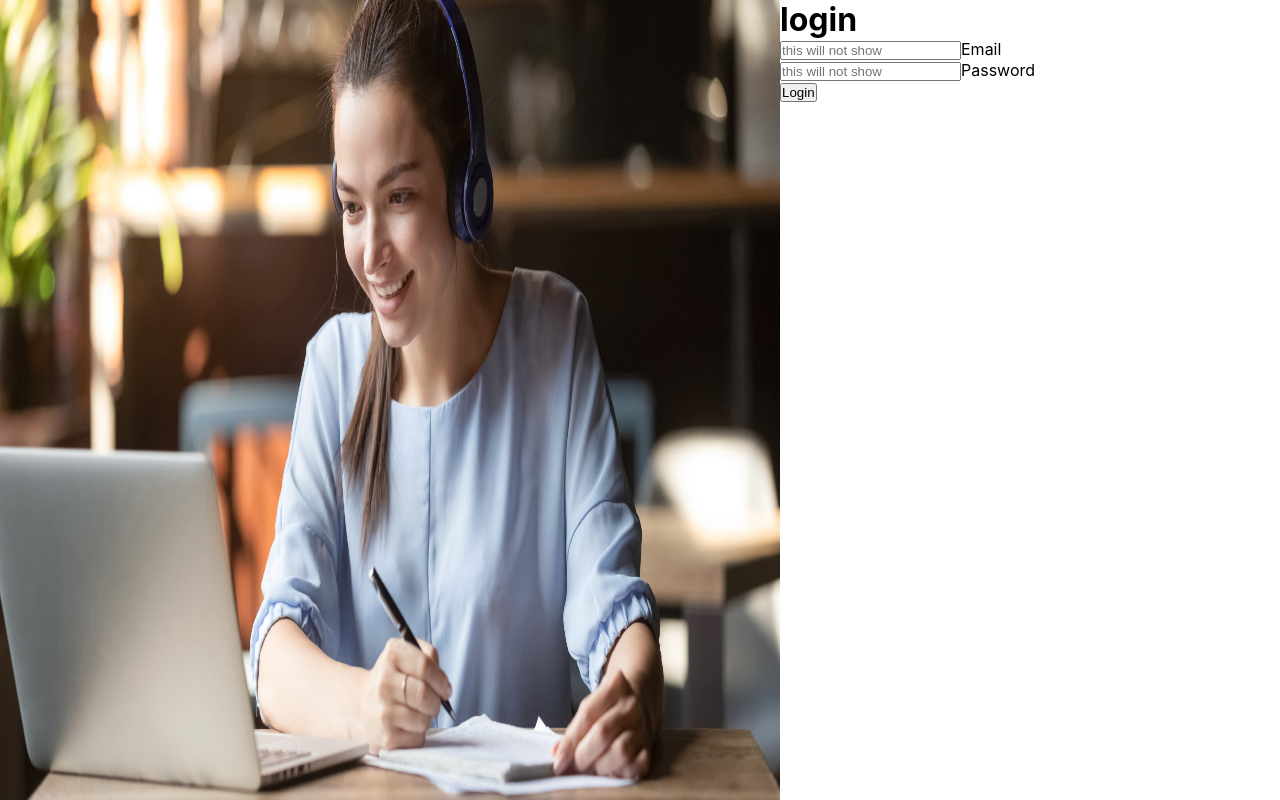
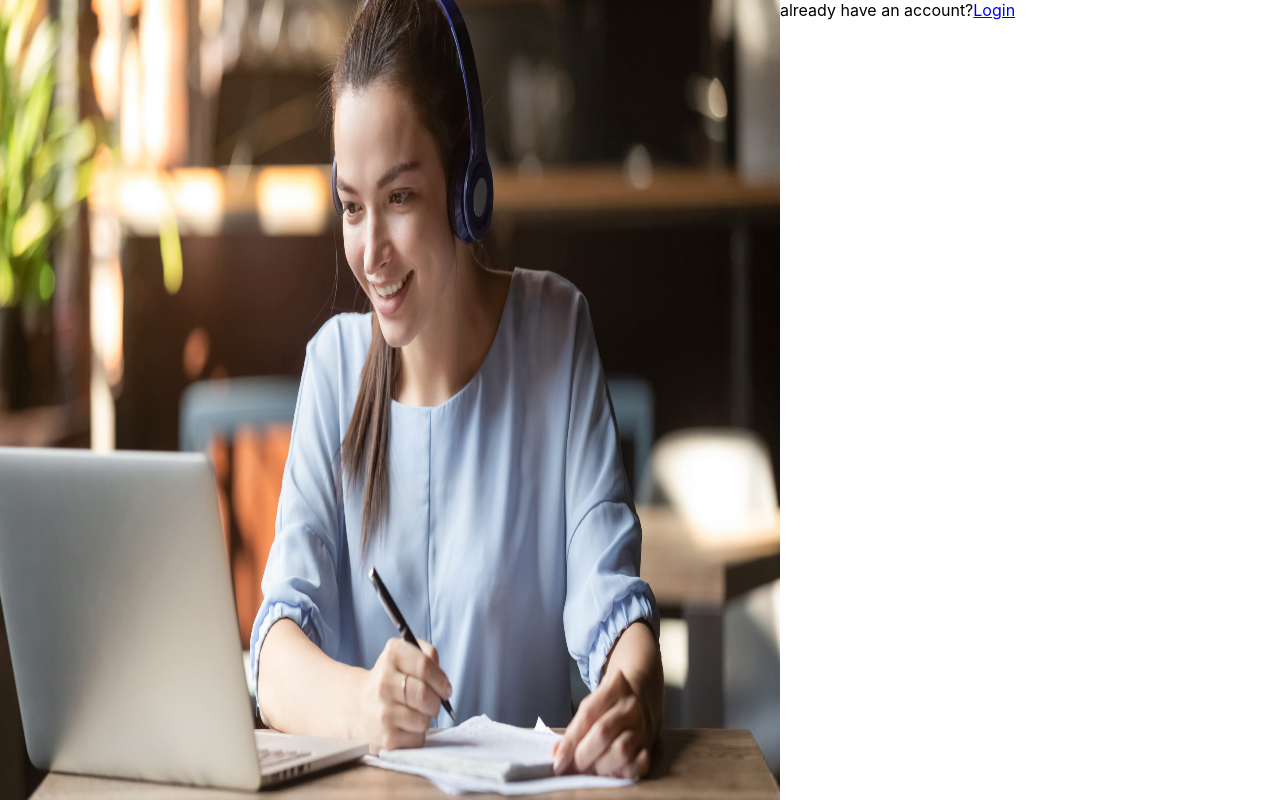
Before and after one commit to petersaba/elearning-system, a React (Create React App) app in the folder frontend/: page /signup in a window 1280 px wide. Built offline with nearby package versions, Linux system fonts and the light colour scheme.

Commit message:
frontend <> login: adding component to switch between login and signup pages

```diff
--- a/frontend/src/App.js
+++ b/frontend/src/App.js
@@ -2,13 +2,29 @@ import logo from './logo.svg';
 import './App.css';
 import Hero from './components/Hero';
 import Form from './components/Form';
+import { BrowserRouter, Route, Routes } from 'react-router-dom';
+import LoginSignUpSwitch from './components/LoginSignUpSwitch';
 
 function App() {
   return (
-    <body className='body'>
-      <Hero></Hero>
-      <Form></Form>
-    </body>
+    <BrowserRouter>
+    <section className='body'>
+    <Routes>
+      <Route path='/' element={
+        <>
+          <Hero/>
+          <Form/>
+        </>
+      }/>
+      <Route path='/signup' element={
+        <>
+          <Hero/>
+          <LoginSignUpSwitch type={'signup'}/>
+        </>
+      }/>
+    </Routes>
+    </section>
+    </BrowserRouter>
   );
 }
 
--- a/frontend/src/components/Form.js
+++ b/frontend/src/components/Form.js
@@ -1,5 +1,6 @@
 import Button from "./Button";
 import Input from "./Input";
+import LoginSignUpSwitch from "./LoginSignUpSwitch";
 
 const Form = ({ type, onClick }) => {
     if(type == 'login'){
@@ -9,6 +10,7 @@ const Form = ({ type, onClick }) => {
                 <Input type={'text'} id="email" text={'Email'}/>
                 <Input type={'password'} id="password" text={'Password'}/>
                 <Button text='Login'></Button>
+                <LoginSignUpSwitch/>
             </form>
         );
     }
--- /dev/null
+++ b/frontend/src/components/LoginSignUpSwitch.js
@@ -0,0 +1,14 @@
+import { Link } from "react-router-dom";
+
+const LoginSignUpSwitch = ({ type }) => {
+    return (
+        <p>{type == "login" ? "Don't " : ""}already have an account?
+        <Link to={type == "login" ? "/signup" : "/"}>{type == "login" ? "Sign Up" : "Login"}</Link></p>
+    )
+}
+
+LoginSignUpSwitch.defaultProps = {
+    type: "login"
+}
+
+export default LoginSignUpSwitch;
```
